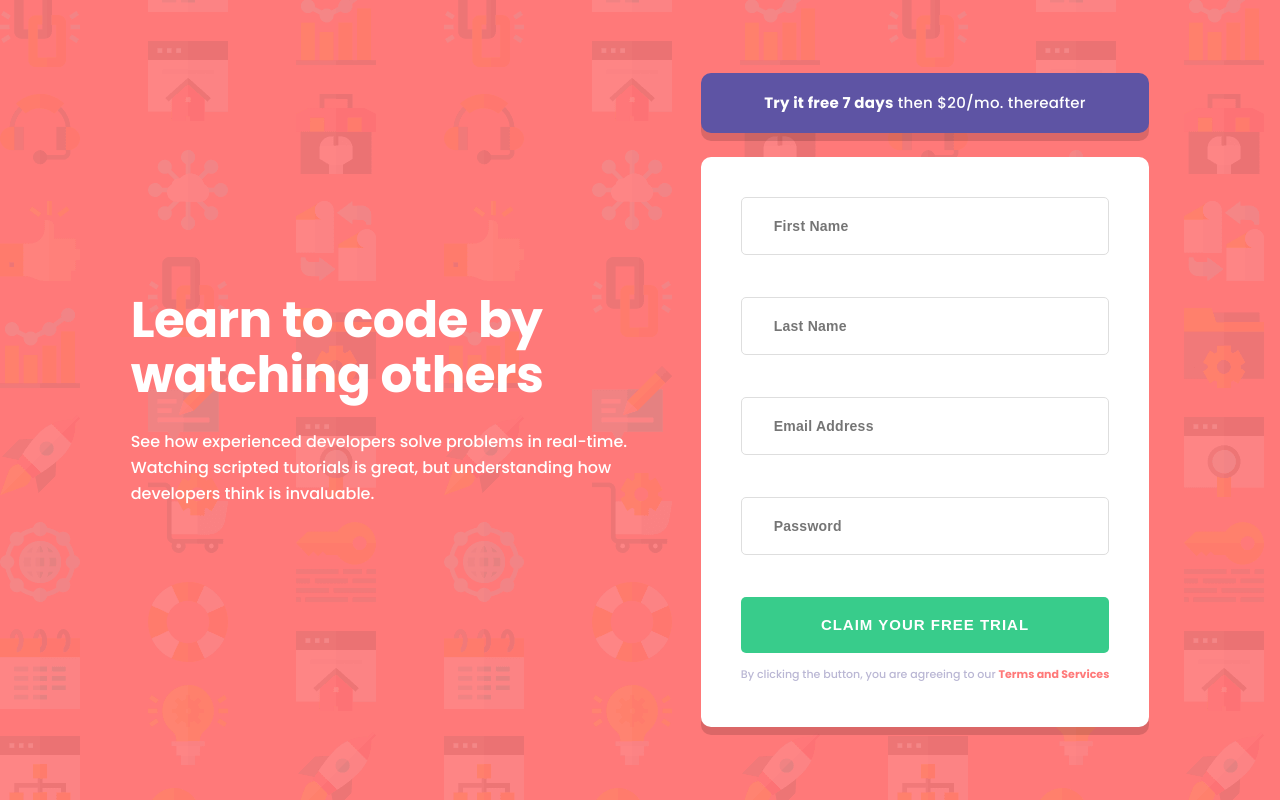
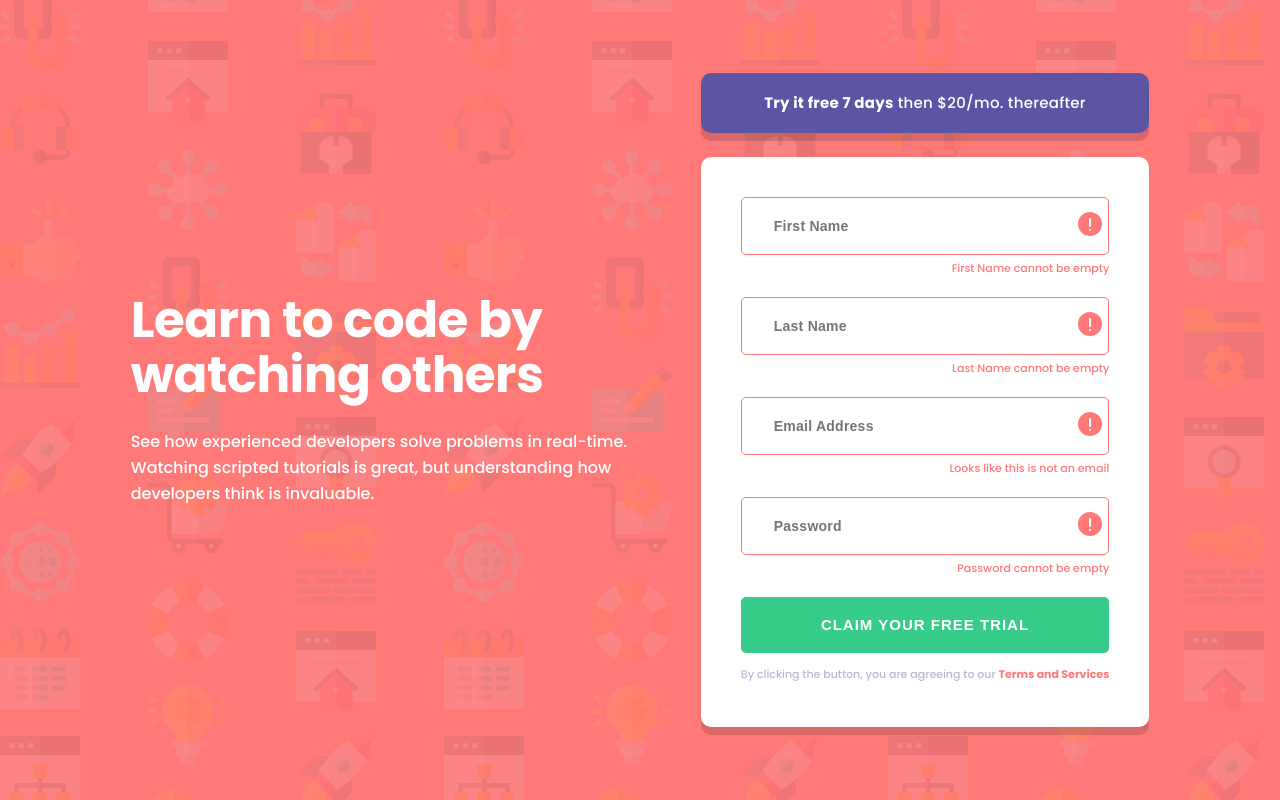
Before and after one commit to chimitslucie/intro-component-with-sign-up-form, a plain HTML site: page index.html in a window 1280 px wide. Both pictures are taken after a click on the button "CLAIM YOUR FREE TRIAL". Drawn offline with Linux system fonts and the light colour scheme.

Commit message:
finish all

```diff
--- a/css/style.css
+++ b/css/style.css
@@ -100,12 +100,16 @@ body {
     padding: 15px 7px 15px 32px;
     border-radius: 5px;
     border: 1px solid var(--border);
-    margin-bottom: 42px;
+    margin-bottom: 20px;
     font-size: 14px;
     font-weight: 600;
     line-height: 26px;
     letter-spacing: 0.25px;
     color: var(--dark-blue);
+}
+
+.form-control.in-error {
+    margin-bottom: 0;
 }
 
 .form-control:focus {
@@ -126,10 +130,9 @@ body {
     font-weight: 500;
     font-size: 11px;
     color: var(--red);
-    margin-top: 6px;
-    position: absolute;
-    top: 58px;
-    right: 0;
+    margin-top: 5px;
+    text-align: right;
+    margin-bottom: 20px;
 }
 
 .request__btn {
@@ -204,8 +207,4 @@ body {
         padding: 15px 7px 15px 19px;
         margin-bottom: 16px;
     }
-
-    .error-text {
-        margin-top: -2px;
-    }
 }
--- a/index.html
+++ b/index.html
@@ -31,7 +31,7 @@
                         <input
                             type="text"
                             name="first-name"
-                            id="first-name"
+                            id="firstname"
                             placeholder="First Name"
                             class="form-control form-firstname"
                         />
@@ -48,7 +48,7 @@
                         <input
                             type="text"
                             name="last-name"
-                            id="last-name"
+                            id="lastname"
                             placeholder="Last Name"
                             class="form-control form-lastname"
                         />
--- a/js/main.js
+++ b/js/main.js
@@ -0,0 +1,35 @@
+const data = {
+    'firstname': /^[a-zA-Z-]+$/,
+    'lastname': /^[a-zA-Z-]+$/,
+    'email': /^[a-zA-Z0-9.!#$%&'*+/=?^_`{|}~-]+@[a-zA-Z0-9-]+(?:\.[a-zA-Z0-9-]+)*$/,
+    'password': /^[A-Za-z]\w{7,14}$/
+};
+
+const button = document.querySelector(".request__btn");
+
+const validateInput = (fieldName) => {
+    const input = document.querySelector(`#${fieldName}`);
+    const iconFieldName = document.querySelector(`.icon-${fieldName}`);
+    const messageFieldName = document.querySelector(`.error-${fieldName}`);
+    const regex = data[fieldName];
+
+    if (!input.value.match(regex)) {
+        iconFieldName.style.display = "block";
+        messageFieldName.style.display = "block";
+        input.style.border = "1px solid var(--red)";
+        input.style.color = "var(--red)";
+        input.classList.add("in-error");
+    } else {
+        iconFieldName.style.display = "none";
+        messageFieldName.style.display = "none";
+        input.style.border = "1px solid var(--border)";
+        input.style.color= "var(--dark-blue)";
+        input.classList.remove("in-error");
+    }
+}
+
+button.addEventListener("click", (e) => {
+    for (const [key] of Object.entries(data)) {
+        validateInput(key);
+    }
+});
```
